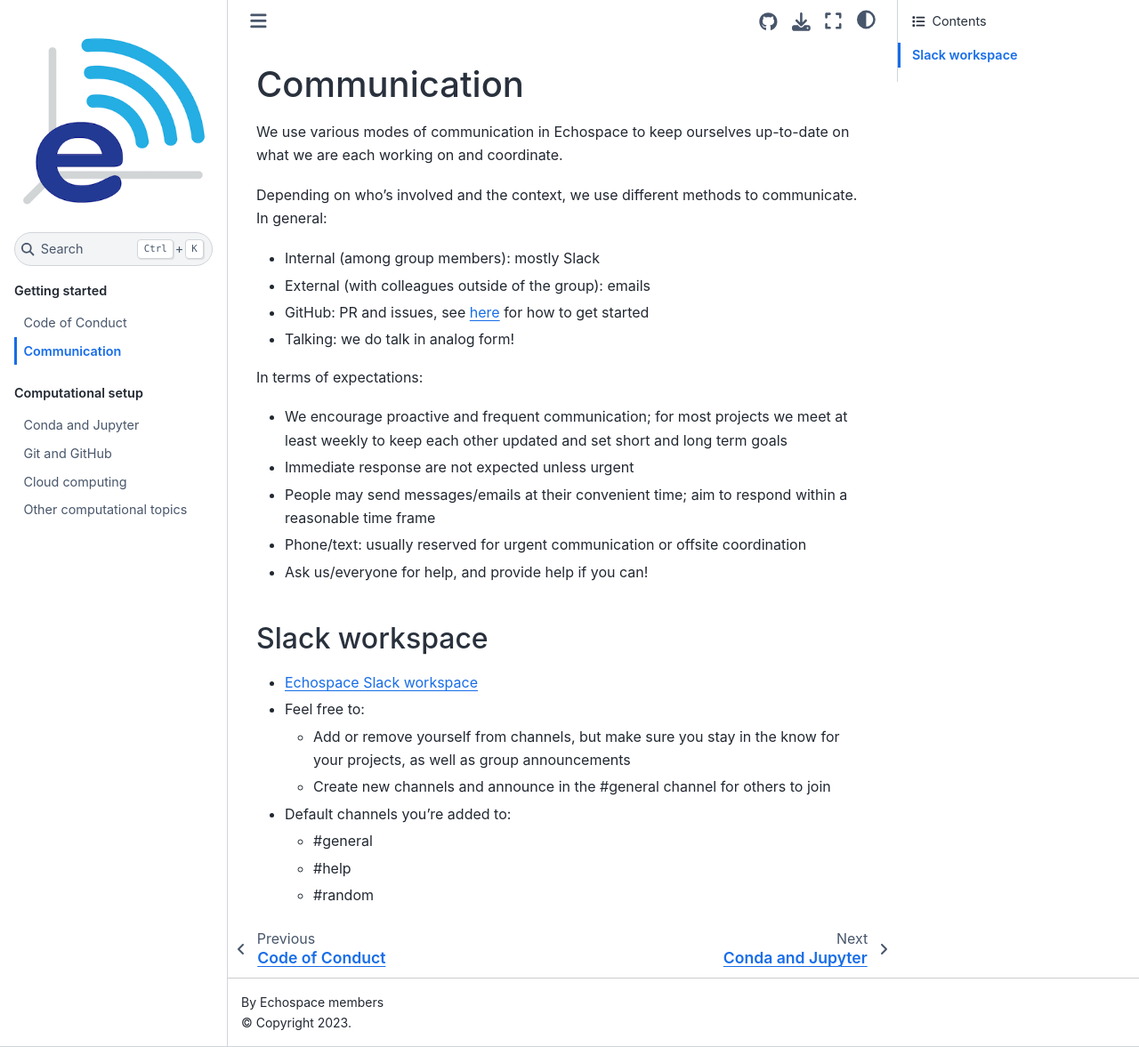
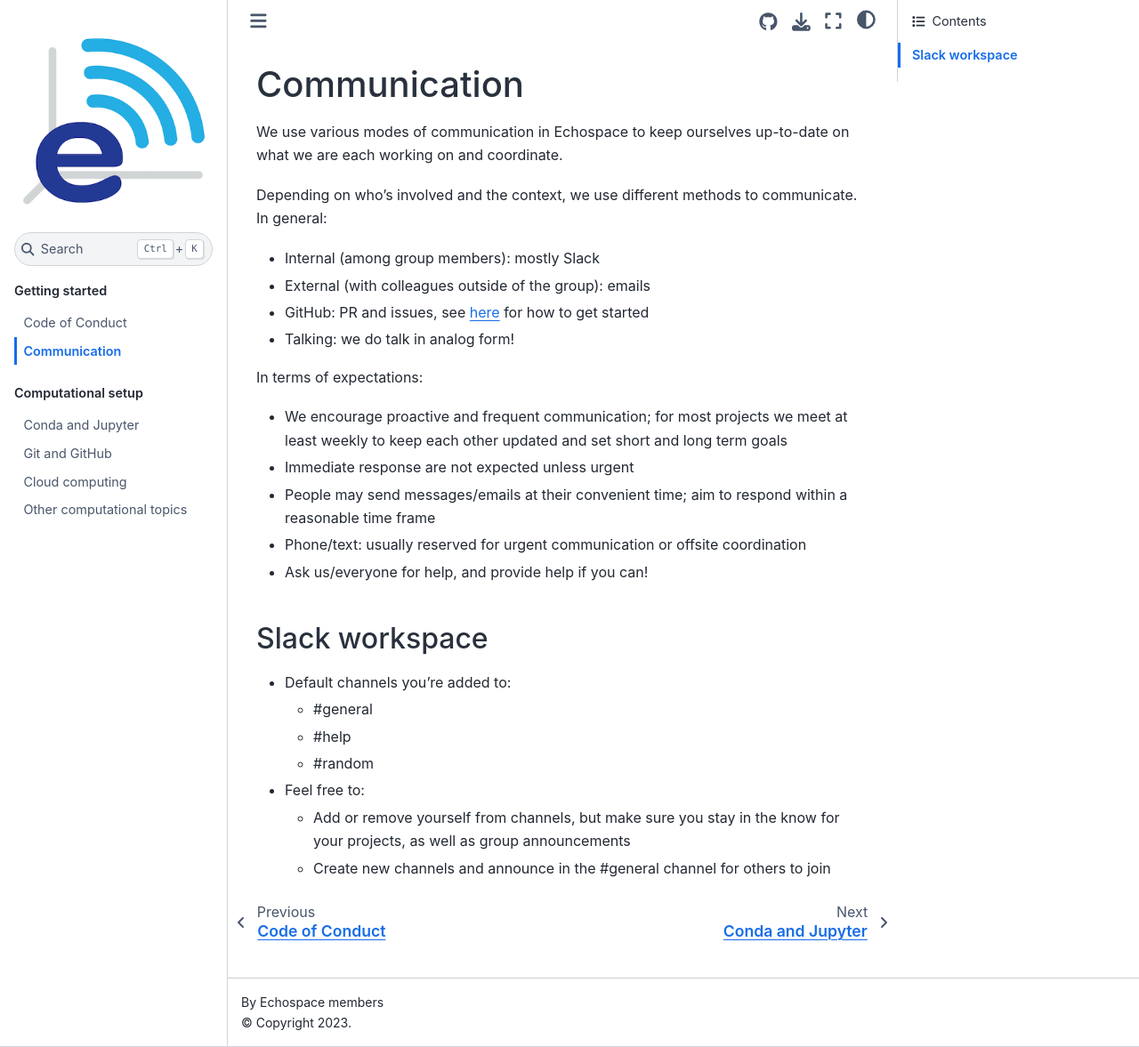
Before and after one commit to uw-echospace/group-docs, a Jupyter Book: the page built from docs/source/misc-comms.md, in a window 1280 px wide and 1177 px high. Shown: the whole window at 89% size. Built offline with Jupyter Book 1.0.4 settings and Sphinx 7.4.7 and the Sphinx Book theme 1.1.4, drawn with Linux system fonts in a browser that asks for light colours.

Commit message:
remove link to slack

```diff
--- a/docs/source/misc-comms.md
+++ b/docs/source/misc-comms.md
@@ -17,11 +17,10 @@
 
 
 ## Slack workspace
-- [Echospace Slack workspace](http://uw-echospace.slack.com/)
-- Feel free to:
-    - Add or remove yourself from channels, but make sure you stay in the know for your projects, as well as group announcements
-    - Create new channels and announce in the #general channel for others to join
 - Default channels you're added to:
     - #general
     - #help
     - #random
+- Feel free to:
+    - Add or remove yourself from channels, but make sure you stay in the know for your projects, as well as group announcements
+    - Create new channels and announce in the #general channel for others to join
```
